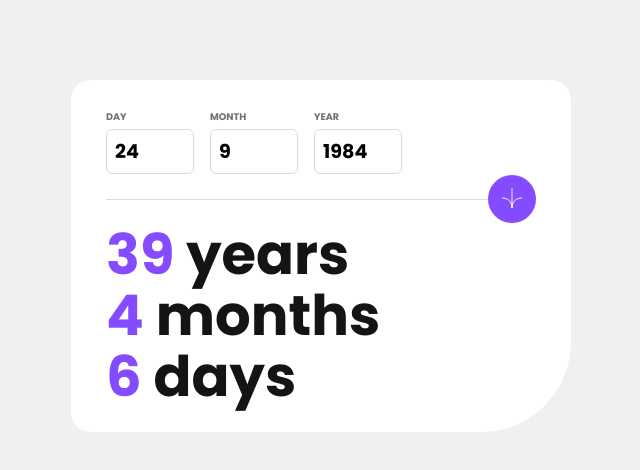
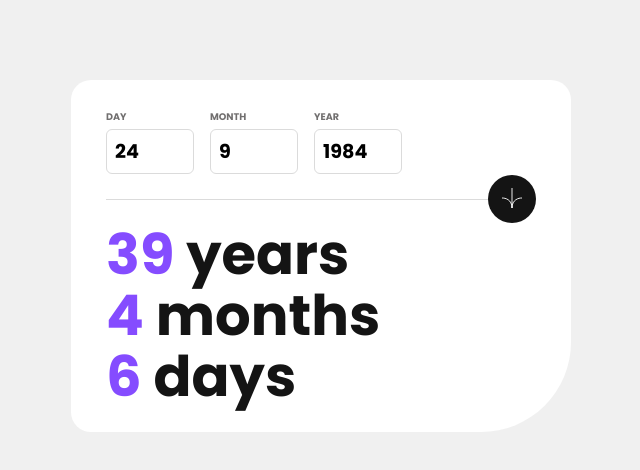
Before and after one commit to edpau/FM_age_calculator_app_react, a React (Create React App) app: page / in a window 1280 px wide. In both pictures the pointer is over the button 831 px from the left and 199 px from the top of the page. Shown: the top 470 px of the page, without its empty margins (319-959 px from the left). Built offline with nearby package versions, Linux system fonts and the light colour scheme.

Commit message:
style: Add hover and active effects to button

```diff
--- a/src/App.css
+++ b/src/App.css
@@ -121,6 +121,15 @@ button {
   border: none;
 }
 
+button:hover{
+  background-color: var(--offBlack);
+  cursor: pointer;
+}
+
+button:active {
+  background-color: var(--lightGrey);
+}
+
 /* line behind button */
 
 .calButtonContainer {
```
